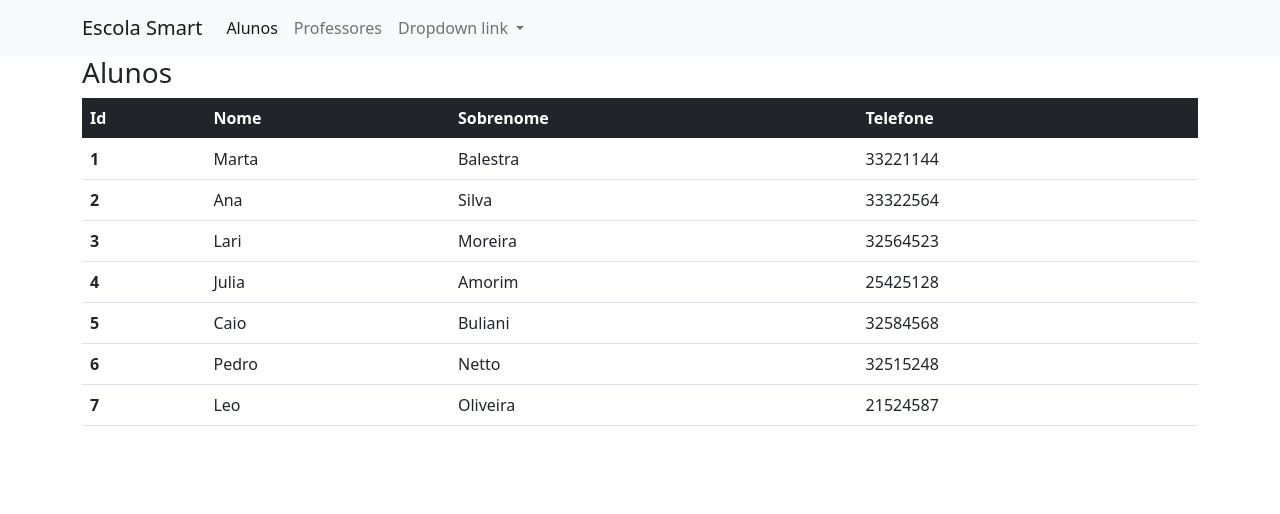
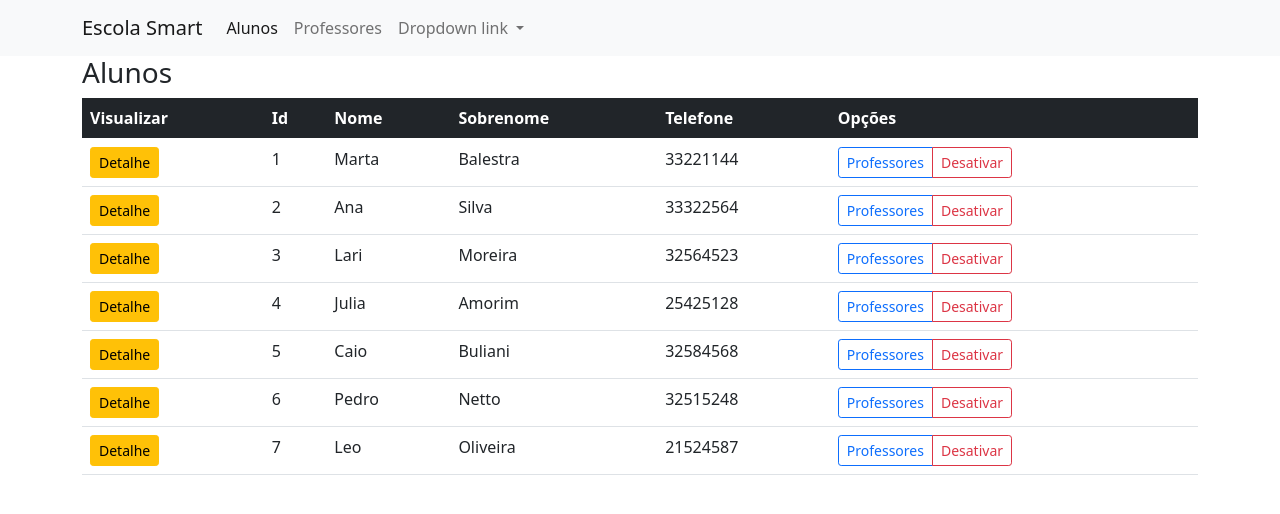
Before and after one commit to leobalestra/angular-asp.net-core-webapi, an Angular app in the folder EscolaSmart/: page /alunos in a window 1280 px wide. Shown: the top 514 px of the page. Built offline with nearby package versions, Linux system fonts and the light colour scheme.

Commit message:
finish part 1

```diff
--- a/EscolaSmart/src/app/alunos/alunos.component.html
+++ b/EscolaSmart/src/app/alunos/alunos.component.html
@@ -14,18 +14,29 @@
         <table class="table table-hover">
           <thead class="table-dark">
             <tr>
+              <th scope="col">Visualizar</th>
               <th scope="col">Id</th>
               <th scope="col">Nome</th>
               <th scope="col">Sobrenome</th>
               <th scope="col">Telefone</th>
+              <th scope="col">Opções</th>
             </tr>
           </thead>
           <tbody>
-          <tr *ngFor="let aluno of alunos" style="cursor: pointer;" (click)="alunoSelecao(aluno)" >
-            <th scope="row">{{aluno.id}}</th>
+            <tr *ngFor="let aluno of alunos">
+              <td style="cursor: pointer;">
+                <button class="btn btn-sm btn-warning" (click)="alunoSelecao(aluno)">Detalhe</button>
+              </td>
+              <td scope="row">{{aluno.id}}</td>
               <td>{{aluno.nome}}</td>
               <td>{{aluno.sobrenome}}</td>
               <td>{{aluno.telefone}}</td>
+              <td>
+                <div class="btn-group" style="cursor: pointer;">
+                  <button class="btn btn-sm btn-outline-primary" (click)="openModal(template)">Professores</button>
+                  <button class="btn btn-sm btn-outline-danger">Desativar</button>
+                </div>
+              </td>
             </tr>
           </tbody>
         </table>
@@ -33,12 +44,20 @@
 
       <div class="col-sm-6" *ngIf="alunoSelecionado">
 
-      <form [formGroup]="alunoForm" (submit)="alunoSubmit()">
+
           <div class="row">
+            <div class="mr-auto">
               <app-titulo [titulo]="'Aluno: ' + alunoSelecionado.id"></app-titulo>
-            <button class="btn btn-danger" (click)="voltar()">Lista de Alunos</button>
+            </div>
+            <div class="mt-1">
+              <button class="btn btn-sm btn-outline-danger" (click)="voltar()">
+                Fechar
+              </button>
+            </div>
           </div>
           <br>
+
+          <form [formGroup]="alunoForm" (submit)="alunoSubmit()">
           <div class="mb-3">
             <label for="formGroupExampleInput" class="form-label">Nome</label>
             <input type="text" formControlName="nome" class="form-control">
@@ -52,9 +71,20 @@
             <input type="text" formControlName="telefone" class="form-control">
           </div>
           <div class="row">
-          <button class="btn btn-success">Enviar</button>
+            <button class="btn btn-success" [disabled]="!alunoForm.valid">Enviar</button>
           </div>
         </form>
       </div>
     </div>
   </div>
+
+<ng-template #template>
+  <div class="modal-body">
+    <app-professores></app-professores>
+  </div>
+  <div class="modal-footer">
+    <button type="button" class="btn pull-right" aria-label="Close" (click)="modalRef.hide()">
+      Fechar
+    </button>
+  </div>
+</ng-template>
--- a/EscolaSmart/src/app/alunos/alunos.component.ts
+++ b/EscolaSmart/src/app/alunos/alunos.component.ts
@@ -1,5 +1,6 @@
-import { Component, OnInit } from '@angular/core';
-import { FormBuilder, FormGroup } from '@angular/forms';
+import { Component, OnInit, TemplateRef } from '@angular/core';
+import { FormBuilder, FormGroup, Validators } from '@angular/forms';
+import { BsModalRef, BsModalService } from 'ngx-bootstrap/modal';
 import { Aluno } from '../models/Aluno';
 
 @Component({
@@ -9,6 +10,7 @@ import { Aluno } from '../models/Aluno';
 })
 export class AlunosComponent implements OnInit {
 
+  public modalRef: BsModalRef;
   public alunoForm: FormGroup;
   public titulo = 'Alunos';
   public alunoSelecionado: Aluno;
@@ -24,7 +26,12 @@ export class AlunosComponent implements OnInit {
     { id: 7, nome: 'Leo'  , sobrenome: 'Oliveira', telefone: 21524587 }
   ];
 
-  constructor(private fb: FormBuilder) {
+  openModal(template: TemplateRef<any>) {
+    this.modalRef = this.modalService.show(template);
+  }
+
+  constructor(private fb: FormBuilder,
+              private modalService: BsModalService) {
     this.criarForm();
   }
 
@@ -33,9 +40,9 @@ export class AlunosComponent implements OnInit {
 
  criarForm() {
    this.alunoForm = this.fb.group({
-     nome: [''],
-     sobrenome: [''],
-     telefone: ['']
+     nome: ['', Validators.required],
+     sobrenome: ['', Validators.required],
+     telefone: ['', Validators.required]
 
    });
  }
--- a/EscolaSmart/src/app/app.module.ts
+++ b/EscolaSmart/src/app/app.module.ts
@@ -11,6 +11,7 @@ import { NavComponent } from './nav/nav.component';
 import { TituloComponent } from './titulo/titulo.component';
 import { BrowserAnimationsModule } from '@angular/platform-browser/animations';
 import { BsDropdownModule } from 'ngx-bootstrap/dropdown';
+import { ModalModule } from 'ngx-bootstrap/modal';
 import { FormsModule, ReactiveFormsModule } from '@angular/forms';
 
 @NgModule({
@@ -29,7 +30,8 @@ import { FormsModule, ReactiveFormsModule } from '@angular/forms';
     BrowserAnimationsModule,
     BsDropdownModule.forRoot(),
     FormsModule,
-    ReactiveFormsModule
+    ReactiveFormsModule,
+    ModalModule.forRoot()
   ],
   providers: [],
   bootstrap: [AppComponent] //start do projeto
--- a/EscolaSmart/src/app/professores/professores.component.html
+++ b/EscolaSmart/src/app/professores/professores.component.html
@@ -10,16 +10,28 @@
       <table class="table">
         <thead class="table-dark">
           <tr>
+            <th scope="col">Visualizar</th>
             <th scope="col">Id</th>
             <th scope="col">Nome</th>
             <th scope="col">Disciplina</th>
+            <th scope="col">Opções</th>
           </tr>
         </thead>
         <tbody>
-          <tr *ngFor="let professor of professores" style="cursor: pointer;" (click)="professorSelecao(professor)">
-            <th scope="row">{{professor.id}}</th>
+          <tr *ngFor="let professor of professores">
+            <td>
+              <button class="btn btn-sm btn-warning" style="cursor: pointer;" (click)="professorSelecao(professor)">Detalhe</button>
+            </td>
+            <td scope="row">{{professor.id}}</td>
             <td>{{professor.nome}}</td>
             <td>{{professor.disciplina}}</td>
+            <td>
+              <div class="btn-group">
+                <button (click)="openModal(template)" class="btn btn-outline-primary">
+                  Alunos
+                </button>
+              </div>
+            </td>
           </tr>
         </tbody>
       </table>
@@ -46,3 +58,14 @@
     </div>
   </div>
 </div>
+
+<ng-template #template>
+  <div class="modal-body">
+    <app-alunos></app-alunos>
+  </div>
+  <div class="modal-footer">
+    <button type="button" class="btn pull-right" aria-label="Close" (click)="modalRef.hide()">
+      Fechar
+    </button>
+  </div>
+</ng-template>
--- a/EscolaSmart/src/app/professores/professores.component.ts
+++ b/EscolaSmart/src/app/professores/professores.component.ts
@@ -1,4 +1,5 @@
-import { Component, OnInit } from '@angular/core';
+import { Component, OnInit, TemplateRef } from '@angular/core';
+import { BsModalRef, BsModalService } from 'ngx-bootstrap/modal';
 import { Professor } from '../models/Professor';
 
 @Component({
@@ -7,6 +8,8 @@ import { Professor } from '../models/Professor';
   styleUrls: ['./professores.component.css']
 })
 export class ProfessoresComponent implements OnInit {
+
+  public modalRef: BsModalRef;
 
   titulo = 'Professores';
   public professorSelecionado: Professor;
@@ -19,6 +22,10 @@ export class ProfessoresComponent implements OnInit {
     { id: 5, nome: 'Rodolfo' , disciplina: 'Inglês'}
   ];
 
+  openModal(template: TemplateRef<any>) {
+    this.modalRef = this.modalService.show(template);
+  }
+
   professorSelecao(professor: Professor) {
     this.professorSelecionado = professor;
   }
@@ -27,7 +34,7 @@ export class ProfessoresComponent implements OnInit {
     this.professorSelecionado = null;
   }
 
-  constructor() {
+  constructor(private modalService: BsModalService) {
   }
 
   ngOnInit() {
```
Lines whose indentation alone changed are shown as unchanged.
